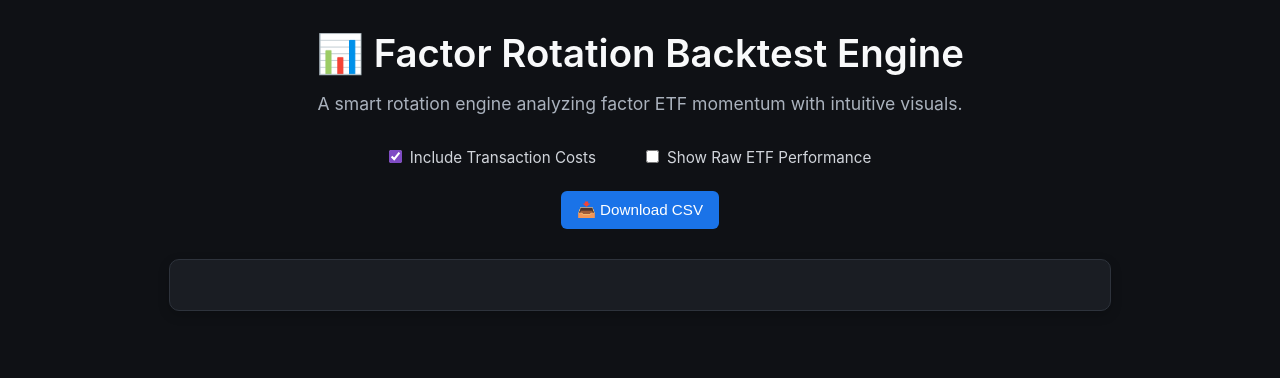
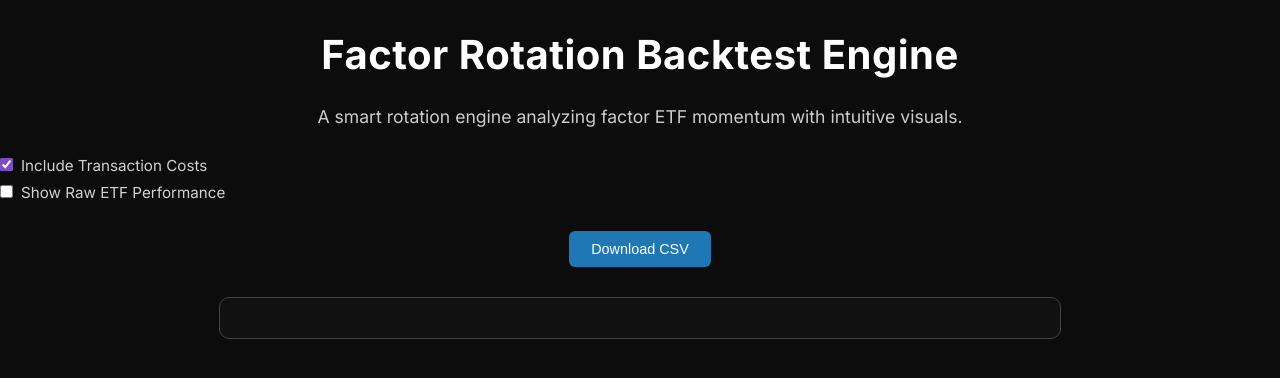
Before and after one commit to arjundinesh1k/factor-rotation-backtest, a Flask app: page / in a window 1280 px wide. Shown: the top 378 px of the page. Run offline with Flask 3, Linux system fonts and the light colour scheme; some web fonts are replaced.

Commit message:
🔥 Polished Factor Rotation App UI + logic + style.css font integration

```diff
--- a/app.py
+++ b/app.py
@@ -6,24 +6,22 @@ from dash import Dash, dcc, html, Input, Output, State
 import plotly.graph_objects as go
 from dash import ctx
 import os
+import functools
 
-# ------------------- CONFIG -------------------
+# ------------------- SETTINGS -------------------
 slippage_estimate = 0.0005
 bid_ask_spread = 0.0003
 cost_multiplier = 1
-
-APP_TITLE = "📊 Factor Rotation Backtest Engine"
+APP_TITLE = "Factor Rotation Backtest Engine"
 APP_DESCRIPTION = "A smart rotation engine analyzing factor ETF momentum with intuitive visuals."
-
+SHOW_ETF_LABEL = "Show Raw ETF Performance"
+DOWNLOAD_LABEL = "Download CSV"
 TOGGLE_COSTS_LABEL = "Include Transaction Costs"
-SHOW_ETF_LABEL = "Show Raw ETF Performance"
-DOWNLOAD_LABEL = "📥 Download CSV"
-
-GRAPH_TITLE = "📈 Factor Rotation Strategy vs SPY"
-ETF_GRAPH_TITLE = "📊 Raw ETF Performance Since 2015"
+GRAPH_TITLE = "Factor Rotation Strategy vs SPY"
+ETF_GRAPH_TITLE = "Raw ETF Performance Since 2015"
 BENCHMARK_LABEL = "SPY"
 STRATEGY_LABEL = "Strategy"
-# ----------------------------------------------
+# ------------------------------------------------
 
 factor_etfs = {
     "VLUE": "Value",
@@ -41,16 +39,22 @@ factor_top_stocks = {
 start_date = "2015-01-01"
 end_date = datetime.today().strftime('%Y-%m-%d')
 
-# Data download
-etf_data = yf.download(list(factor_etfs.keys()), start=start_date, end=end_date, auto_adjust=True)['Close']
-all_stocks = list({stock for stocks in factor_top_stocks.values() for stock in stocks})
-stock_data = yf.download(all_stocks, start=start_date, end=end_date, auto_adjust=True)['Close']
+@functools.lru_cache(maxsize=1)
+def fetch_data():
+    etfs = list(factor_etfs.keys())
+    stocks = list({stock for stocks in factor_top_stocks.values() for stock in stocks})
 
-# Monthly resample
-etf_monthly = etf_data.resample("ME").last().ffill()
-stock_monthly = stock_data.resample("ME").last().ffill()
-etf_returns = etf_monthly.pct_change()
-benchmark_returns = etf_returns["SPY"]
+    etf_data = yf.download(etfs, start=start_date, end=end_date, auto_adjust=True)['Close']
+    stock_data = yf.download(stocks, start=start_date, end=end_date, auto_adjust=True)['Close']
+
+    etf_monthly = etf_data.resample("ME").last().ffill()
+    stock_monthly = stock_data.resample("ME").last().ffill()
+    etf_returns = etf_monthly.pct_change()
+    benchmark_returns = etf_returns["SPY"]
+
+    return etf_returns, stock_monthly, benchmark_returns
+
+etf_returns, stock_monthly, benchmark_returns = fetch_data()
 
 # Backtest logic
 def run_backtest(include_costs=True):
@@ -127,18 +131,23 @@ This strategy rotates monthly into the best-performing factor ETF based on prior
 *Disclaimer:* Past performance does not guarantee future results. Use for educational purposes only.
 """
 
+    def make_hover_template():
+        return '%{y:.2f}%% (%{x|%m/%y})'
+
     fig = go.Figure()
     fig.add_trace(go.Scatter(
         x=cumulative_strategy.index,
         y=np.round(cumulative_strategy * 100, 2),
         name=STRATEGY_LABEL,
-        line=dict(color="#1f77b4", width=3, shape="spline")
+        line=dict(color="#1f77b4", width=3, shape="spline"),
+        hovertemplate=make_hover_template()
     ))
     fig.add_trace(go.Scatter(
         x=cumulative_benchmark.index,
         y=np.round(cumulative_benchmark * 100, 2),
         name=BENCHMARK_LABEL,
-        line=dict(color="#2ca02c", width=2, dash="dot")
+        line=dict(color="#2ca02c", width=2, dash="dot"),
+        hovertemplate=make_hover_template()
     ))
 
     fig.update_layout(
@@ -150,19 +159,18 @@ This strategy rotates monthly into the best-performing factor ETF based on prior
         legend=dict(orientation="h", yanchor="bottom", y=-0.3, xanchor="center", x=0.5),
         plot_bgcolor="#111111",
         paper_bgcolor="#111111",
-        font=dict(color="white", family="Helvetica Neue, sans-serif")
+        font=dict(color="white")
     )
 
     return fig, analysis_md
 
-# Dash App Setup
+# Dash App
 app = Dash(__name__, assets_folder="assets")
 app.title = APP_TITLE
 
 app.layout = html.Div([
     html.H1(APP_TITLE, className="title"),
     html.P(APP_DESCRIPTION, className="description"),
-
     html.Div([
         dcc.Checklist(
             id="cost-toggle",
@@ -205,7 +213,12 @@ def update_graph(include_costs, show_etfs, download_clicks):
         etf_fig = go.Figure()
         for etf in factor_etfs:
             perf = (1 + etf_returns[etf].dropna()).cumprod()
-            etf_fig.add_trace(go.Scatter(x=perf.index, y=np.round(perf * 100, 2), name=etf))
+            etf_fig.add_trace(go.Scatter(
+                x=perf.index,
+                y=np.round(perf * 100, 2),
+                name=etf,
+                hovertemplate='%{y:.2f}%% (%{x|%m/%y})'
+            ))
         etf_fig.update_layout(
             title=ETF_GRAPH_TITLE,
             template="plotly_dark",
@@ -214,12 +227,18 @@ def update_graph(include_costs, show_etfs, download_clicks):
             legend=dict(orientation="h", yanchor="bottom", y=-0.3, xanchor="center", x=0.5),
             plot_bgcolor="#111111",
             paper_bgcolor="#111111",
-            font=dict(color="white", family="Helvetica Neue, sans-serif")
+            font=dict(color="white")
         )
+
+        clarification_note = dcc.Markdown(
+            "**Note:** You're viewing raw ETF performance. Strategy metrics are hidden.",
+            className="info-text"
+        )
+
         if ctx.triggered_id == "download-btn":
             df = pd.DataFrame({"Date": strategy.index, "Strategy Return": strategy.values})
-            return etf_fig, dcc.Markdown(analysis_md), dcc.send_data_frame(df.to_csv, "strategy_returns.csv")
-        return etf_fig, dcc.Markdown(analysis_md), None
+            return etf_fig, clarification_note, dcc.send_data_frame(df.to_csv, "strategy_returns.csv")
+        return etf_fig, clarification_note, None
 
     if ctx.triggered_id == "download-btn":
         df = pd.DataFrame({"Date": strategy.index, "Strategy Return": strategy.values})
--- a/assets/styles.css
+++ b/assets/styles.css
@@ -1,84 +1,75 @@
-@font-face {
-  font-family: 'Inter';
-  src: url('fonts/Inter-VariableFont_slnt,wght.ttf') format('truetype');
-  font-weight: 100 900;
-  font-style: normal;
-}
+@import url('https://fonts.googleapis.com/css2?family=Inter:wght@300;400;600;700&display=swap');
 
 body {
-  background-color: #0f1115;
-  color: #e0e6ed;
     font-family: 'Inter', sans-serif;
+    background-color: #0c0c0c;
+    color: #e0e0e0;
     margin: 0;
     padding: 0;
 }
 
 .title {
-  font-size: 2.4rem;
+    font-size: 2.5rem;
     text-align: center;
+    font-weight: 700;
+    color: #ffffff;
     margin-top: 30px;
-  color: #f8f9fa;
-  font-weight: 600;
+    letter-spacing: 0.5px;
 }
 
 .description {
     text-align: center;
-  color: #aab2bd;
     font-size: 1.1rem;
-  margin-top: -10px;
+    margin-bottom: 25px;
+    color: #cccccc;
+}
+
+.controls {
+    text-align: center;
+    margin-bottom: 25px;
+}
+
+.checklist label {
+    color: #d1d1d1;
+    font-size: 0.95rem;
+    margin-right: 15px;
+}
+
+.download-section {
+    text-align: center;
     margin-bottom: 30px;
 }
 
-.controls {
-  display: flex;
-  justify-content: center;
-  gap: 30px;
-  margin-bottom: 20px;
-  flex-wrap: wrap;
-}
-
-.checklist label {
-  color: #d1d5db;
-  margin-right: 20px;
-  font-size: 0.95rem;
-  font-weight: 400;
-}
-
-.download-section {
-  display: flex;
-  justify-content: center;
-  margin-bottom: 20px;
-}
-
 .download-btn {
-  background-color: #1a73e8;
+    padding: 10px 22px;
+    font-size: 0.9rem;
+    background-color: #1f77b4;
+    color: white;
     border: none;
-  color: #ffffff;
-  font-size: 0.95rem;
-  padding: 10px 16px;
     border-radius: 6px;
     cursor: pointer;
-  font-weight: 500;
     transition: background-color 0.3s ease;
 }
 
 .download-btn:hover {
-  background-color: #125cc3;
+    background-color: #155a8a;
 }
 
 .analysis-box {
-  background-color: #1a1d23;
-  padding: 25px 30px;
-  max-width: 880px;
+    max-width: 800px;
     margin: 30px auto;
+    padding: 20px;
+    border: 1px solid #444;
+    background-color: #111111;
     border-radius: 10px;
-  color: #dee2e6;
     font-size: 0.95rem;
     line-height: 1.6;
-  border: 1px solid #2e333c;
-  box-shadow: 0 4px 12px rgba(0, 0, 0, 0.2);
+    color: #e2e2e2;
 }
 
-.graph-container {
-  padding: 0 20px;
+.info-text {
+    text-align: center;
+    color: #999999;
+    font-size: 0.95rem;
+    padding: 10px 0;
 }
```
Lines whose indentation alone changed are shown as unchanged.
